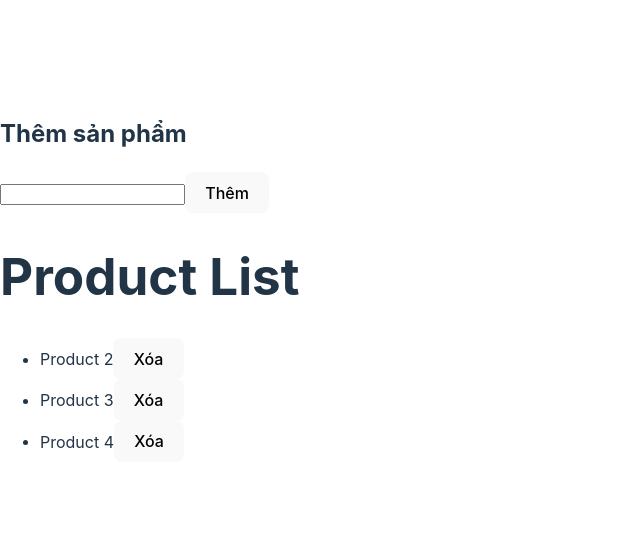
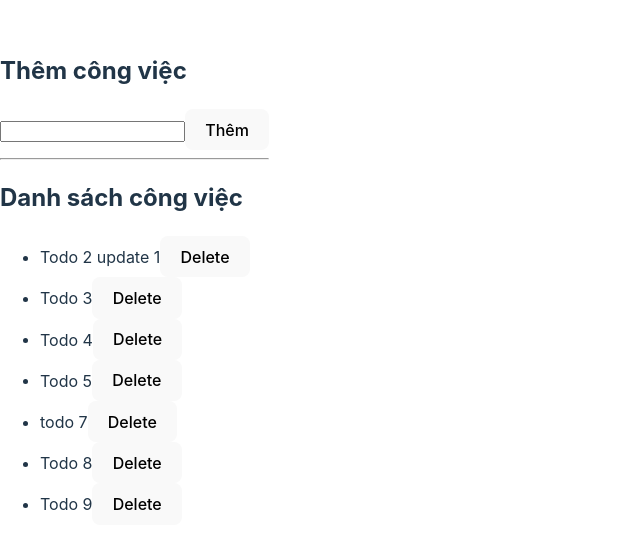
Before and after one commit to datlt2306/FPL-WEB209, a React (Vite) app in the folder SU24/: page / in a window 1280 px wide. Shown: the part 113-662 px from the top of the page, without its empty margins (0-640 px from the left). Built offline with nearby package versions, Linux system fonts and the light colour scheme; data requests are answered from the project's data file.

Commit message:
Buổi 3 - WD18328

```diff
--- a/SU24/db.json
+++ b/SU24/db.json
@@ -15,5 +15,42 @@
       "name": "Product 4",
       "price": 400
     }
+  ],
+  "todos": [
+    {
+      "id": 2,
+      "title": "Todo 2 update 1",
+      "completed": true
+    },
+    {
+      "id": 3,
+      "title": "Todo 3",
+      "completed": false
+    },
+    {
+      "id": 4,
+      "title": "Todo 4",
+      "completed": true
+    },
+    {
+      "id": 5,
+      "title": "Todo 5",
+      "completed": false
+    },
+    {
+      "title": "todo 7",
+      "completed": false,
+      "id": 7
+    },
+    {
+      "title": "Todo 8",
+      "completed": false,
+      "id": 8
+    },
+    {
+      "title": "Todo 9",
+      "completed": false,
+      "id": 9
+    }
   ]
 }
--- a/SU24/package.json
+++ b/SU24/package.json
@@ -12,7 +12,8 @@
     },
     "dependencies": {
         "react": "^18.3.1",
-        "react-dom": "^18.3.1"
+        "react-dom": "^18.3.1",
+        "react-hook-form": "^7.52.0"
     },
     "devDependencies": {
         "@types/react": "^18.3.3",
--- a/SU24/src/App.tsx
+++ b/SU24/src/App.tsx
@@ -1,49 +1,118 @@
 /* eslint-disable @typescript-eslint/no-explicit-any */
-import React, { useState, useEffect } from "react";
+
+import { useEffect, useState } from "react";
+import { ITodo } from "./interfaces/ITodo";
+import { useForm } from "react-hook-form";
 
 const App = () => {
-    const [products, setProducts] = useState<any>([]);
-    const [editing, setEditing] = useState(false);
+    const [todos, setTodos] = useState<ITodo[]>([]);
+    const [editTodoId, setEditTodoId] = useState<number | null>(null);
+    const { register, handleSubmit, reset } = useForm();
+
     useEffect(() => {
-        fetch(`http://localhost:3000/products`)
-            .then((response) => response.json())
-            .then((data) => setProducts(data))
-            .catch((error) => console.error("Error fetching products:", error));
+        // IFFE Function
+        (async () => {
+            try {
+                const response = await fetch(`http://localhost:3000/todos`);
+                const data = await response.json();
+                setTodos(data);
+            } catch (error) {
+                console.error(error);
+            }
+        })();
     }, []);
-    const onHandleRemove = (id: number) => {
-        const confirm = window.confirm("Are you sure you wish to delete this item?");
-        if (confirm) {
-            fetch(`http://localhost:3000/products/${id}`, {
-                method: "DELETE",
-            })
-                .then((res) => res.json())
-                .then(() => setProducts(products.filter((product: any) => product.id !== id)));
+
+    const onHandleRemove = async (id: number) => {
+        try {
+            const confirm = window.confirm(`Bạn có chắc chắn muốn xóa công việc này không?`);
+            if (confirm) {
+                await fetch(`http://localhost:3000/todos/${id}`, { method: "DELETE" });
+                alert("Xóa công việc thành công");
+
+                // rerender
+                setTodos(todos.filter((todo) => todo.id !== id));
+            }
+        } catch (error) {
+            console.error(error);
+        }
+    };
+    const onSubmit = async (data: any) => {
+        const newTodo = { ...data, completed: false };
+        //reset form
+        try {
+            const response = await fetch(`http://localhost:3000/todos`, {
+                method: "POST",
+                headers: {
+                    "Content-Type": "application/json",
+                },
+                body: JSON.stringify(newTodo),
+            });
+
+            const data = await response.json();
+            alert("Thêm công việc thành công");
+            reset();
+            // rerender
+            setTodos([...todos, data]);
+        } catch (error) {
+            console.error(error);
+        }
+    };
+
+    const onSave = async (data: any) => {
+        const result = todos.find((todo) => todo.id === editTodoId);
+        const newTodo = { ...result, title: data.title2 };
+        try {
+            const response = await fetch(`http://localhost:3000/todos/${editTodoId}`, {
+                method: "PUT",
+                headers: {
+                    "Content-Type": "application/json",
+                },
+                body: JSON.stringify(newTodo),
+            });
+            const data = await response.json();
+
+            // thông báo thành công
+            alert("Cập nhật công việc thành công");
+            // đóng input => setEditTodoId(null)
+            setEditTodoId(null);
+            // reRender
+            setTodos(todos.map((todo) => (todo.id === data.id ? data : todo)));
+        } catch (error) {
+            console.error(error);
         }
     };
     return (
         <div>
-            <h2>Thêm sản phẩm</h2>
-            <form>
-                <input type="text" />
-                <button>Thêm</button>
+            <h2>Thêm công việc</h2>
+            <form onSubmit={handleSubmit(onSubmit)}>
+                <input type="text" {...register("title")} />
+                <button type="submit">Thêm</button>
             </form>
-            <h1>Product List</h1>
+            <hr />
+            <h2>Danh sách công việc</h2>
             <ul>
-                {products.map((product: any) => (
-                    // Sử dụng hàm map để tạo một danh sách các sản phẩm.
-                    <li key={product.id}>
-                        {editing ? (
-                            <form>
-                                <input />
-                                <button>save</button>
-                                <button>cancel</button>
+                {todos.map((todo, index) => (
+                    <li key={index}>
+                        {editTodoId === todo.id ? (
+                            <form onSubmit={handleSubmit(onSave)}>
+                                <input type="text" {...register("title2")} />
+                                <button type="submit">Save</button>
+                                <button onClick={() => setEditTodoId(null)}>Cancel</button>
                             </form>
                         ) : (
-                            <span onClick={() => setEditing(true)}>{product.name}</span>
+                            <>
+                                <span
+                                    onClick={() => {
+                                        reset({ title2: todo.title });
+                                        setEditTodoId(todo.id!);
+                                    }}
+                                >
+                                    {todo.title}
+                                </span>
+                                <button onClick={() => onHandleRemove(todo.id!)}>Delete</button>
+                            </>
                         )}
-
-                        <button onClick={() => onHandleRemove(product.id)}>Xóa</button>
-                    </li> // Hiển thị tên sản phẩm.
+                    </li>
                 ))}
             </ul>
         </div>
--- /dev/null
+++ b/SU24/src/interfaces/ITodo.ts
@@ -0,0 +1,5 @@
+export interface ITodo {
+    id: number,
+    title: string,
+    completed: boolean
+}
```
